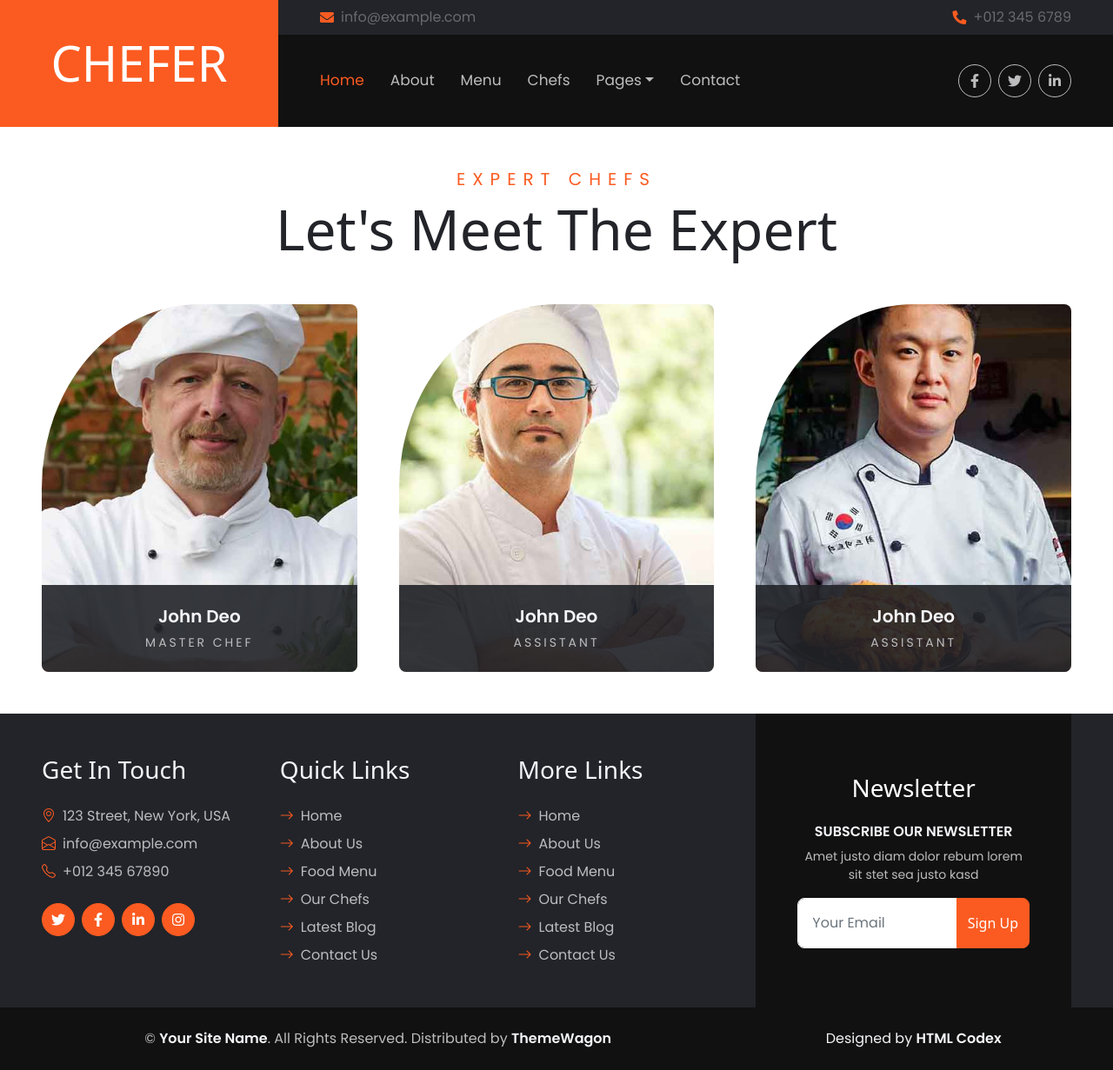
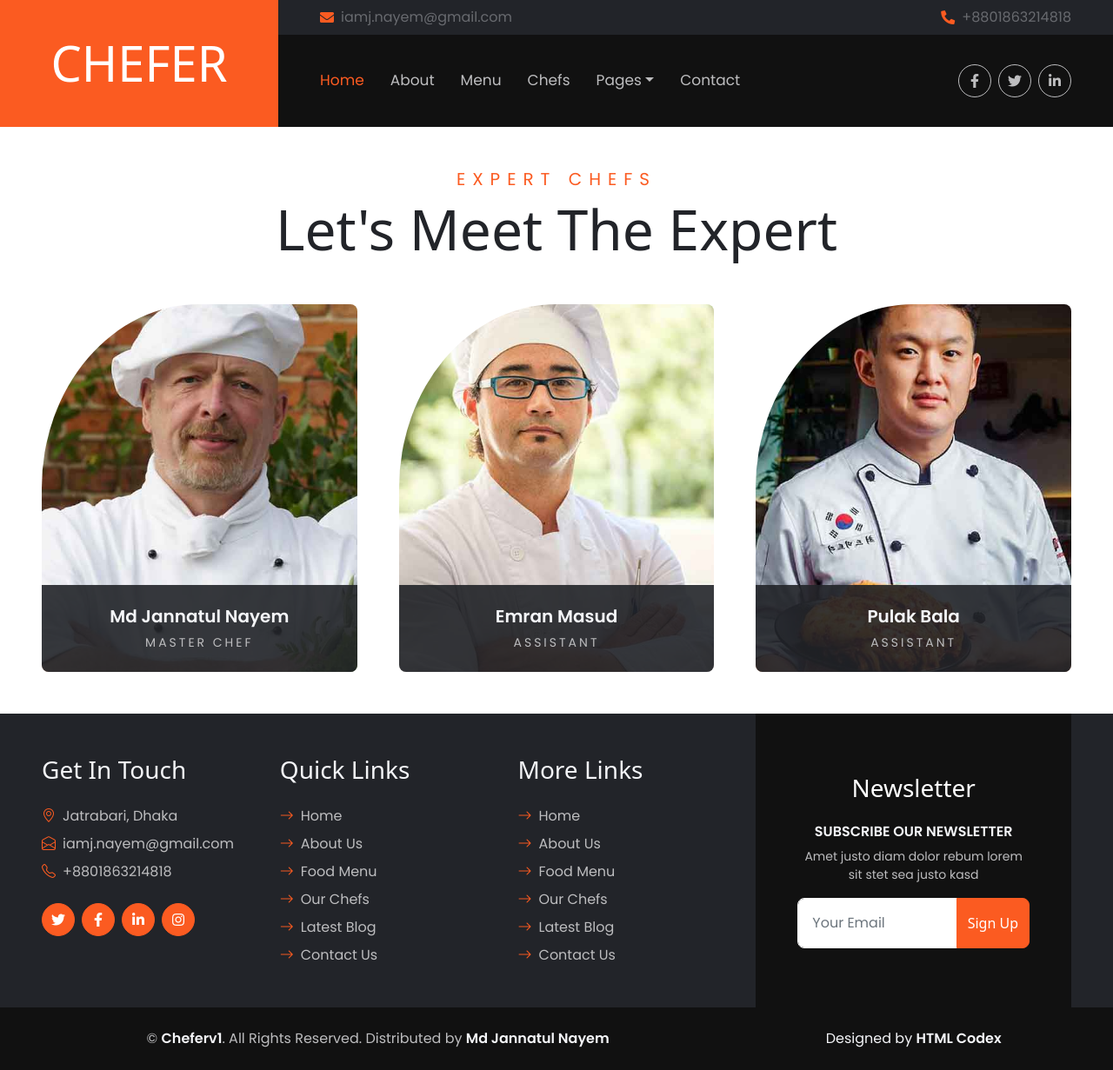
Before and after one commit to iamjnayem/cheferv1, a Django app: page /chef/ in a window 1280 px wide. Shown: the whole page at 87% size. Run offline with Django 5.2, Linux system fonts and the light colour scheme; some libraries are stand-ins or nearby versions; some web fonts are replaced.

Commit message:
update and revised markup

```diff
--- a/home/templates/home/partials/contact.html
+++ b/home/templates/home/partials/contact.html
@@ -16,7 +16,7 @@
                     <i class="fa fa-map-marker-alt fs-4 text-white"></i>
                 </div>
                 <h3>Visit Us</h3>
-                <p class="mb-0">123 Street, New York, USA</p>
+                <p class="mb-0">Jatrabari, Dhaka</p>
             </div>
         </div>
         <div class="col-lg-4">
@@ -26,7 +26,7 @@
                     <i class="fa fa-envelope fs-4 text-white"></i>
                 </div>
                 <h3>Email Us</h3>
-                <p class="mb-0">info@example.com</p>
+                <p class="mb-0">iamj.nayem@gmail.com</p>
             </div>
         </div>
         <div class="col-lg-4">
@@ -36,7 +36,7 @@
                     <i class="fa fa-phone fs-4 text-white"></i>
                 </div>
                 <h3>Call Us</h3>
-                <p class="mb-0">+012 345 6789</p>
+                <p class="mb-0">+8801863214818</p>
             </div>
         </div>
     </div>
--- a/home/templates/home/partials/footer.html
+++ b/home/templates/home/partials/footer.html
@@ -8,22 +8,22 @@
                     <h3 class="text-light mb-4">Get In Touch</h3>
                     <div class="d-flex mb-2">
                         <i class="bi bi-geo-alt text-primary me-2"></i>
-                        <p class="mb-0">123 Street, New York, USA</p>
+                        <p class="mb-0">Jatrabari, Dhaka</p>
                     </div>
                     <div class="d-flex mb-2">
                         <i class="bi bi-envelope-open text-primary me-2"></i>
-                        <p class="mb-0">info@example.com</p>
+                        <p class="mb-0">iamj.nayem@gmail.com</p>
                     </div>
                     <div class="d-flex mb-2">
                         <i class="bi bi-telephone text-primary me-2"></i>
-                        <p class="mb-0">+012 345 67890</p>
+                        <p class="mb-0">+8801863214818</p>
                     </div>
                     <div class="d-flex mt-4">
                         <a class="btn btn-primary btn-square rounded-circle me-2" href="#"><i
                                 class="fab fa-twitter"></i></a>
-                        <a class="btn btn-primary btn-square rounded-circle me-2" href="#"><i
+                        <a class="btn btn-primary btn-square rounded-circle me-2" href="https://www.facebook.com/nayem.islam.877186"><i
                                 class="fab fa-facebook-f"></i></a>
-                        <a class="btn btn-primary btn-square rounded-circle me-2" href="#"><i
+                        <a class="btn btn-primary btn-square rounded-circle me-2" href="https://www.linkedin.com/in/jnayem"><i
                                 class="fab fa-linkedin-in"></i></a>
                         <a class="btn btn-primary btn-square rounded-circle" href="#"><i
                                 class="fab fa-instagram"></i></a>
@@ -85,9 +85,9 @@
     <div class="row gx-5">
         <div class="col-lg-8">
             <div class="py-lg-4 text-center">
-                <p class="text-secondary mb-0">&copy; <a class="text-light fw-bold" href="#">Your Site Name</a>. All
+                <p class="text-secondary mb-0">&copy; <a class="text-light fw-bold" href="#">Cheferv1</a>. All
                     Rights Reserved. Distributed by <a class="text-light fw-bold"
-                        href="https://themewagon.com">ThemeWagon</a></p>
+                        href="https://iamjnayem.com">Md Jannatul Nayem</a></p>
             </div>
         </div>
         <div class="col-lg-4">
--- a/home/templates/home/partials/header.html
+++ b/home/templates/home/partials/header.html
@@ -3,7 +3,7 @@
     <div class="container-fluid bg-dark px-0">
         <div class="row gx-0 wow fadeIn" data-wow-delay="0.1s">
             <div class="col-lg-3 bg-primary d-none d-lg-block">
-                <a href="index.html"
+                <a href="{% url 'home' %}"
                     class="navbar-brand w-100 h-100 m-0 p-0 d-flex align-items-center justify-content-center">
                     <h1 class="m-0 display-4 text-white text-uppercase">Chefer</h1>
                 </a>
@@ -13,13 +13,13 @@
                     <div class="col-6 px-5 text-start">
                         <div class="h-100 d-inline-flex align-items-center py-2 me-4">
                             <i class="fa fa-envelope text-primary me-2"></i>
-                            <p class="mb-0">info@example.com</p>
+                            <p class="mb-0">iamj.nayem@gmail.com</p>
                         </div>
                     </div>
                     <div class="col-6 px-5 text-end">
                         <div class="h-100 d-inline-flex align-items-center py-2">
                             <i class="fa fa-phone-alt text-primary me-2"></i>
-                            <p class="mb-0">+012 345 6789</p>
+                            <p class="mb-0">+8801863214818</p>
                         </div>
                     </div>
                 </div>
@@ -48,13 +48,13 @@
                             <a href="{% url 'contact' %}" class="nav-item nav-link">Contact</a>
                         </div>
                         <div class="d-none d-lg-flex align-items-center py-2">
-                            <a class="btn btn-outline-secondary btn-square rounded-circle ms-2" href="">
+                            <a class="btn btn-outline-secondary btn-square rounded-circle ms-2" href="https://www.facebook.com/nayem.islam.877186">
                                 <i class="fab fa-facebook-f"></i>
                             </a>
-                            <a class="btn btn-outline-secondary btn-square rounded-circle ms-2" href="">
+                            <a class="btn btn-outline-secondary btn-square rounded-circle ms-2" href="https://twitter.com/iamjnayem">
                                 <i class="fab fa-twitter"></i>
                             </a>
-                            <a class="btn btn-outline-secondary btn-square rounded-circle ms-2" href="">
+                            <a class="btn btn-outline-secondary btn-square rounded-circle ms-2" href="https://www.linkedin.com/in/jnayem">
                                 <i class="fab fa-linkedin-in"></i>
                             </a>
                         </div>
--- a/home/templates/home/partials/hero.html
+++ b/home/templates/home/partials/hero.html
@@ -4,7 +4,7 @@
 <div class="container-fluid p-5 mb-5 bg-dark text-secondary">
     <div class="row g-5 py-5">
         <div class="col-12 wow fadeIn" data-wow-delay="0.1s">
-            <h1 class="display-1 text-secondary text-center mb-0">John Doe</h1>
+            <h1 class="display-1 text-secondary text-center mb-0">Md Jannatul Nayem</h1>
         </div>
         <div class="col-lg-4 wow fadeIn" data-wow-delay="0.1s">
             <img class="img-fluid rounded mb-3" src="{% static 'home/images/hero-2.jpg' %}">
--- a/home/templates/home/partials/team.html
+++ b/home/templates/home/partials/team.html
@@ -13,18 +13,18 @@
                     <img class="img-fluid w-100" src="{% static 'home/images/team-1.jpg' %}" alt="">
                     <div class="team-overlay">
                         <div class="d-flex align-items-center justify-content-start">
-                            <a class="btn btn-light btn-square rounded-circle mx-1" href="#"><i
+                            <a class="btn btn-light btn-square rounded-circle mx-1" href="https://twitter.com/iamjnayem"><i
                                     class="fab fa-twitter"></i></a>
-                            <a class="btn btn-light btn-square rounded-circle mx-1" href="#"><i
+                            <a class="btn btn-light btn-square rounded-circle mx-1" href="https://www.facebook.com/nayem.islam.877186"><i
                                     class="fab fa-facebook-f"></i></a>
-                            <a class="btn btn-light btn-square rounded-circle mx-1" href="#"><i
+                            <a class="btn btn-light btn-square rounded-circle mx-1" href="https://www.linkedin.com/in/jnayem"><i
                                     class="fab fa-linkedin-in"></i></a>
                         </div>
                     </div>
                 </div>
                 <div class="position-absolute start-0 bottom-0 d-flex flex-column justify-content-center w-100 rounded-bottom text-center"
                     style="height: 100px; background: rgba(34, 36, 41, .9);">
-                    <h5 class="text-light">John Deo</h5>
+                    <h5 class="text-light">Md Jannatul Nayem</h5>
                     <p class="small text-uppercase text-secondary m-0" style="letter-spacing: 3px;">Master Chef</p>
                 </div>
             </div>
@@ -46,7 +46,7 @@
                 </div>
                 <div class="position-absolute start-0 bottom-0 d-flex flex-column justify-content-center w-100 rounded-bottom text-center"
                     style="height: 100px; background: rgba(34, 36, 41, .9);">
-                    <h5 class="text-light">John Deo</h5>
+                    <h5 class="text-light">Emran Masud</h5>
                     <p class="small text-uppercase text-secondary m-0" style="letter-spacing: 3px;">Assistant</p>
                 </div>
             </div>
@@ -68,7 +68,7 @@
                 </div>
                 <div class="position-absolute start-0 bottom-0 d-flex flex-column justify-content-center w-100 rounded-bottom text-center"
                     style="height: 100px; background: rgba(34, 36, 41, .9);">
-                    <h5 class="text-light">John Deo</h5>
+                    <h5 class="text-light">Pulak Bala</h5>
                     <p class="small text-uppercase text-secondary m-0" style="letter-spacing: 3px;">Assistant</p>
                 </div>
             </div>
```
